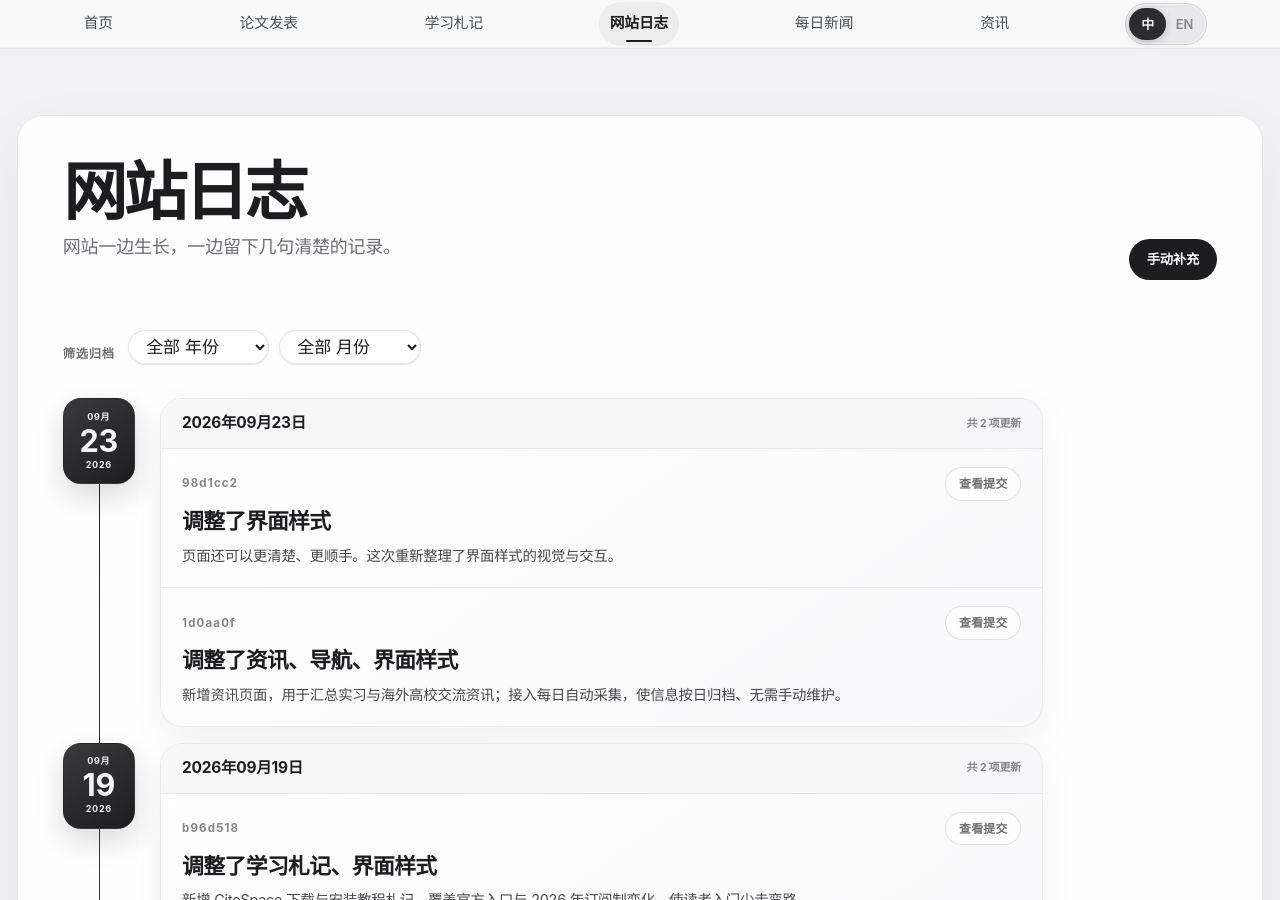
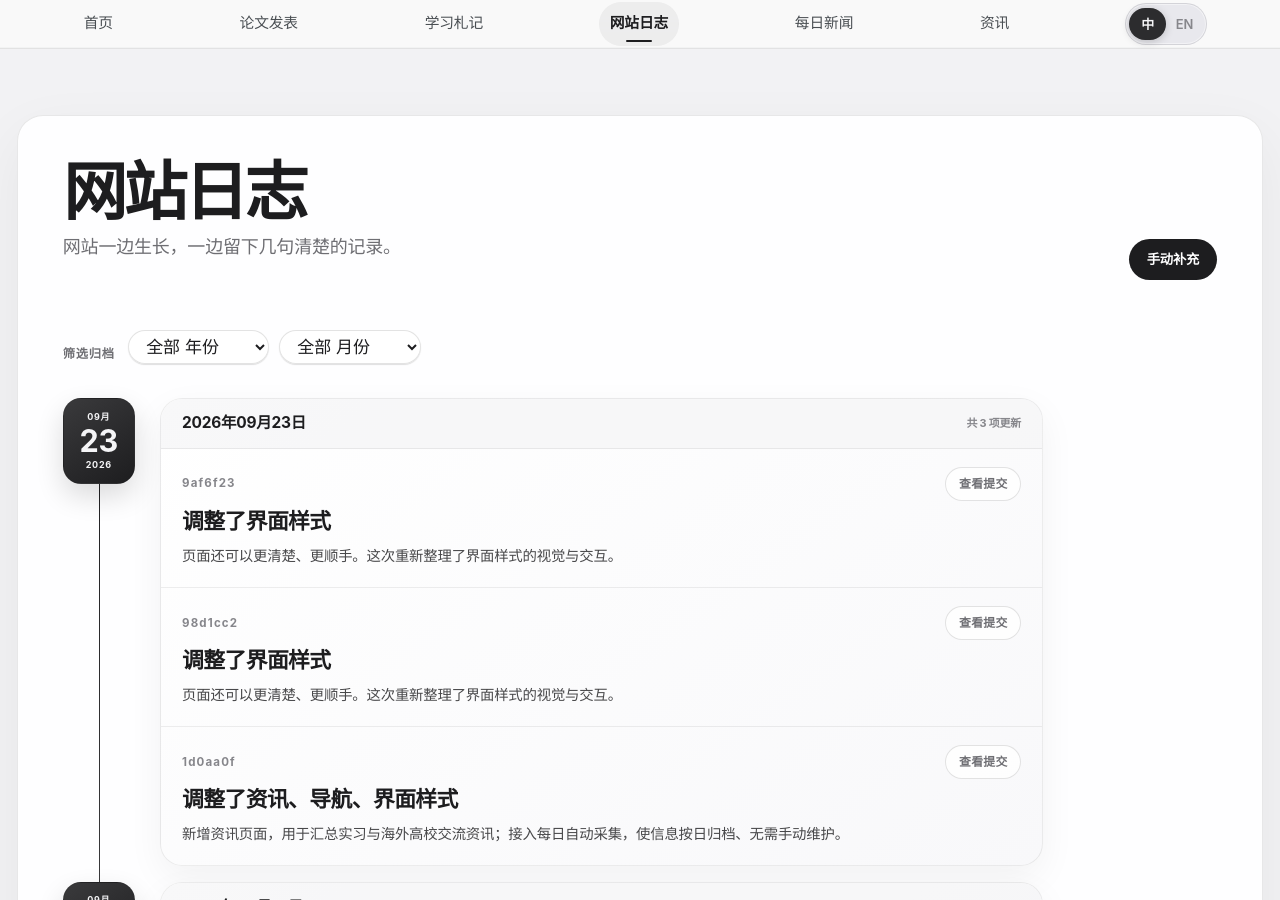
Before and after one commit to HaoxiangLuo/HaoxiangLuo.github.io, a Jekyll site: the page built from _pages/site-log-zh.html, in a window 1280 px wide and 900 px high. Built offline with Jekyll 4.4.1, drawn with Linux system fonts in a browser that asks for light colours; a style sheet for code colours, icons or effects is not loaded.

```diff
--- a/_data/site_updates.json
+++ b/_data/site_updates.json
@@ -1,4 +1,18 @@
 [
+  {
+    "date": "2026-09-23",
+    "title_zh": "调整了界面样式",
+    "title_en": "Refined interface styling",
+    "message": "Make the language pill a seventh nav item and even out all the gaps",
+    "story_zh": "页面还可以更清楚、更顺手。这次重新整理了界面样式的视觉与交互。",
+    "story_en": "The site could feel clearer and easier to use, so I refined the visual design and interaction of interface styling.",
+    "purpose_zh": "持续改进网站内容、信息组织与使用体验。",
+    "purpose_en": "Make the language pill a seventh nav item and even out all the gaps",
+    "details_zh": "优化页面的排版、间距与响应式视觉效果。",
+    "details_en": "Improved typography, spacing, and responsive visual presentation.",
+    "sha": "9af6f23",
+    "url": "https://github.com/HaoxiangLuo/HaoxiangLuo.github.io/commit/9af6f23a70c9abe0bf74754076ead1e896db9882"
+  },
   {
     "date": "2026-09-23",
     "title_zh": "调整了界面样式",
```
